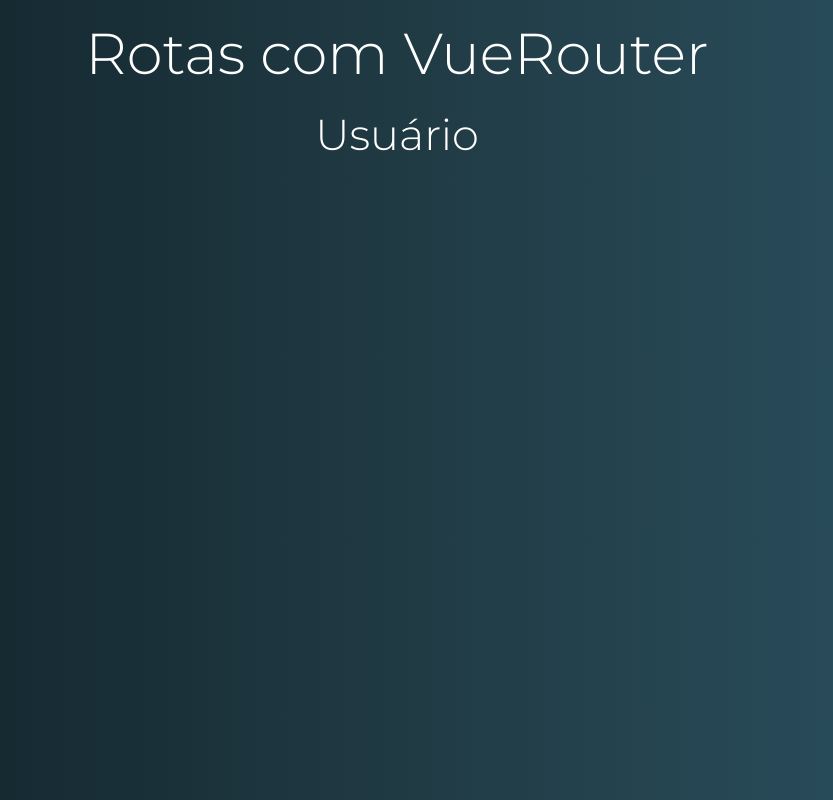
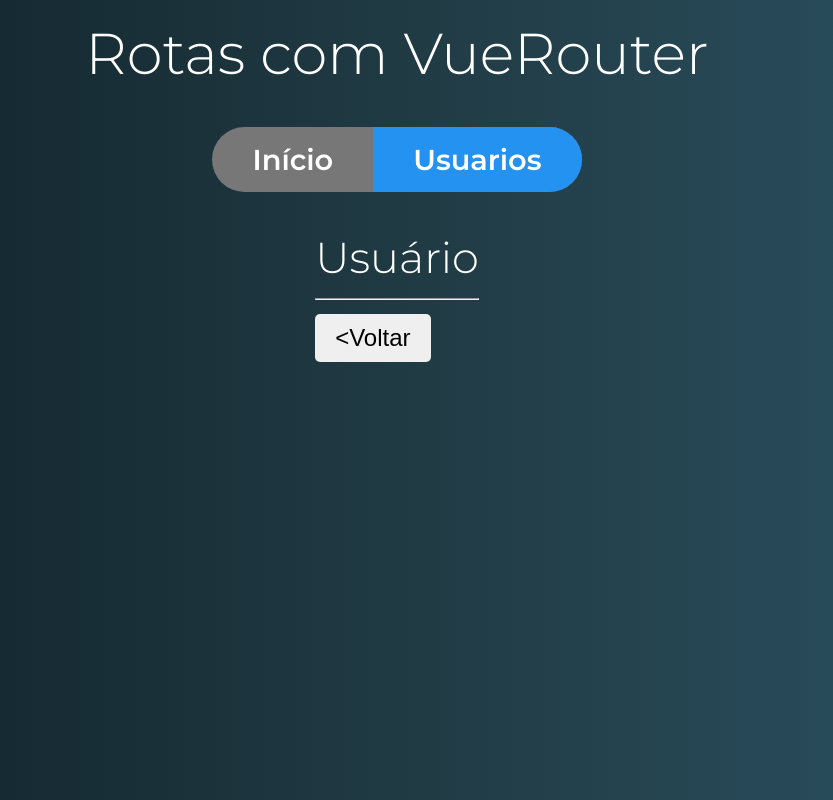
Before and after one commit to RafahCSilva/estudos-vue, a Vue app in the folder 16_rotas/rotas-exercicios/: page /usuario in a window 1280 px wide. Shown: the whole page, without its empty margins (243-1076 px from the left). Built offline with nearby package versions, Linux system fonts and the light colour scheme.

Commit message:
16: Rotas em uma Aplicação VueJS - Nav Menu links

```diff
--- a/16_rotas/rotas-exercicios/src/App.vue
+++ b/16_rotas/rotas-exercicios/src/App.vue
@@ -1,12 +1,15 @@
 <template>
   <div id="app">
     <h1>Rotas com VueRouter</h1>
+    <Menu></Menu>
     <router-view></router-view>
   </div>
 </template>
 
 <script>
+  import Menu from './components/template/Menu'
   export default {
+    components: { Menu }
   }
 </script>
 
--- /dev/null
+++ b/16_rotas/rotas-exercicios/src/components/template/Menu.vue
@@ -0,0 +1,18 @@
+<template>
+  <nav class="menu">
+    <ul>
+      <router-link tag="li" active-class="active" exact to="/"><a>Início</a></router-link>
+      <router-link tag="li" active-class="active" exact to="/usuario"><a>Usuarios</a></router-link>
+    </ul>
+  </nav>
+</template>
+
+<script>
+  export default {
+    name: 'Menu'
+  }
+</script>
+
+<style scoped>
+
+</style>
--- a/16_rotas/rotas-exercicios/src/components/usuario/Usuario.vue
+++ b/16_rotas/rotas-exercicios/src/components/usuario/Usuario.vue
@@ -1,12 +1,20 @@
 <template>
   <div class="usuario">
     <h2>Usuário</h2>
+    <hr>
+    <button success @click="irParaInicio">&lt;Voltar</button>
   </div>
 </template>
 
 <script>
   export default {
-    name: 'Usuario'
+    name: 'Usuario',
+    methods: {
+      irParaInicio() {
+        // this.$router.push( '/' )
+        this.$router.push( { path: '/' } )
+      }
+    }
   }
 </script>
 
```
